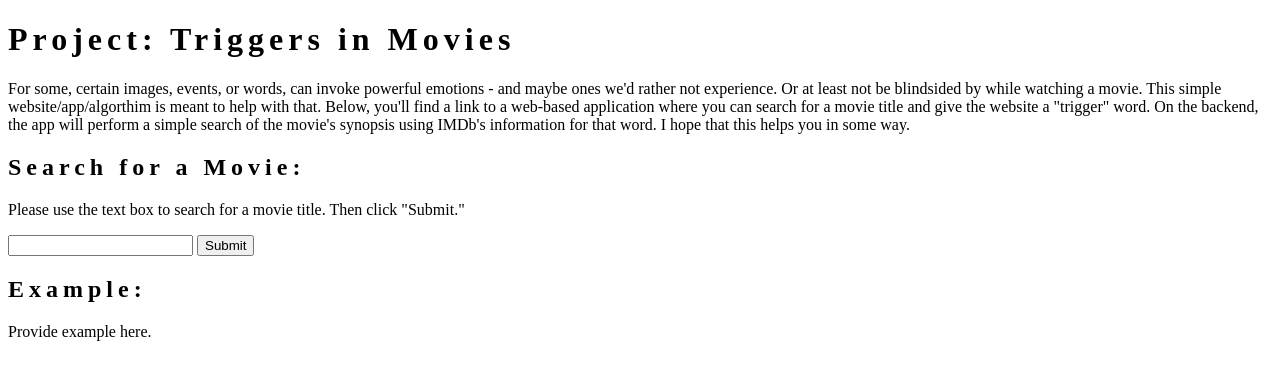
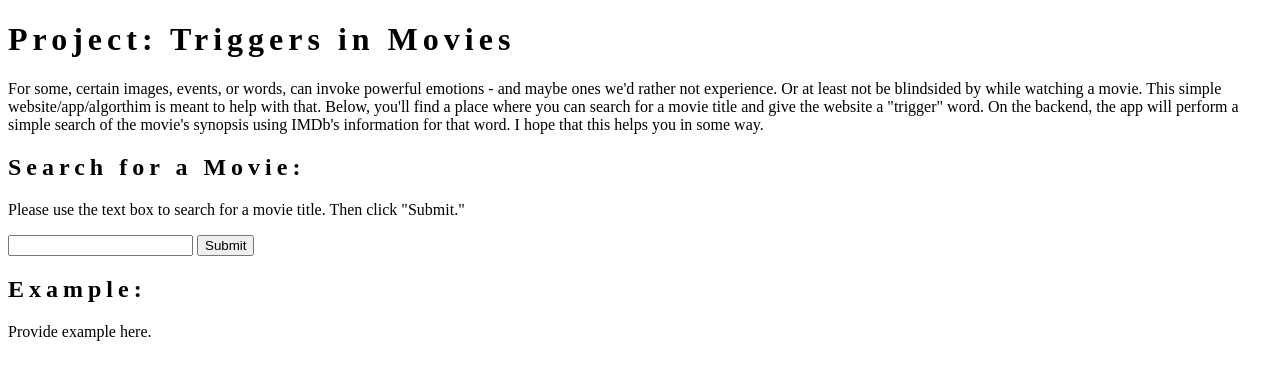
Before and after one commit to kostdiek/app-wigo, a Flask app: page / in a window 1280 px wide. Shown: the top 380 px of the page. Run offline with Flask 2, Linux system fonts and the light colour scheme.

Commit message:
edit to paragraph

```diff
--- a/templates/index.html
+++ b/templates/index.html
@@ -28,7 +28,7 @@
   <p>For some, certain images, events, or words, can invoke powerful emotions -
     and maybe ones we'd rather not experience. Or at least not be blindsided
     by while watching a movie. This simple website/app/algorthim is meant to
-    help with that. Below, you'll find a link to a web-based application where
+    help with that. Below, you'll find a place where
 		you can search for a movie title and give the website a "trigger" word.
 		On the backend, the app will perform a simple search of the movie's synopsis
 		using IMDb's information for that word. I hope that this helps you in some way.</p>
```
